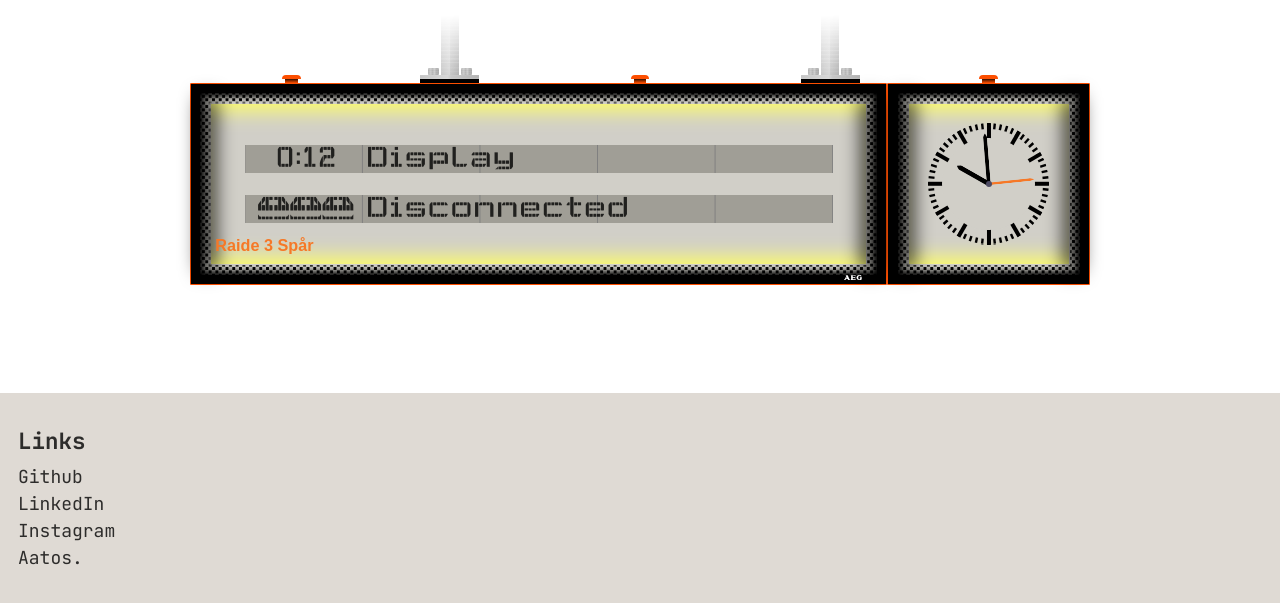
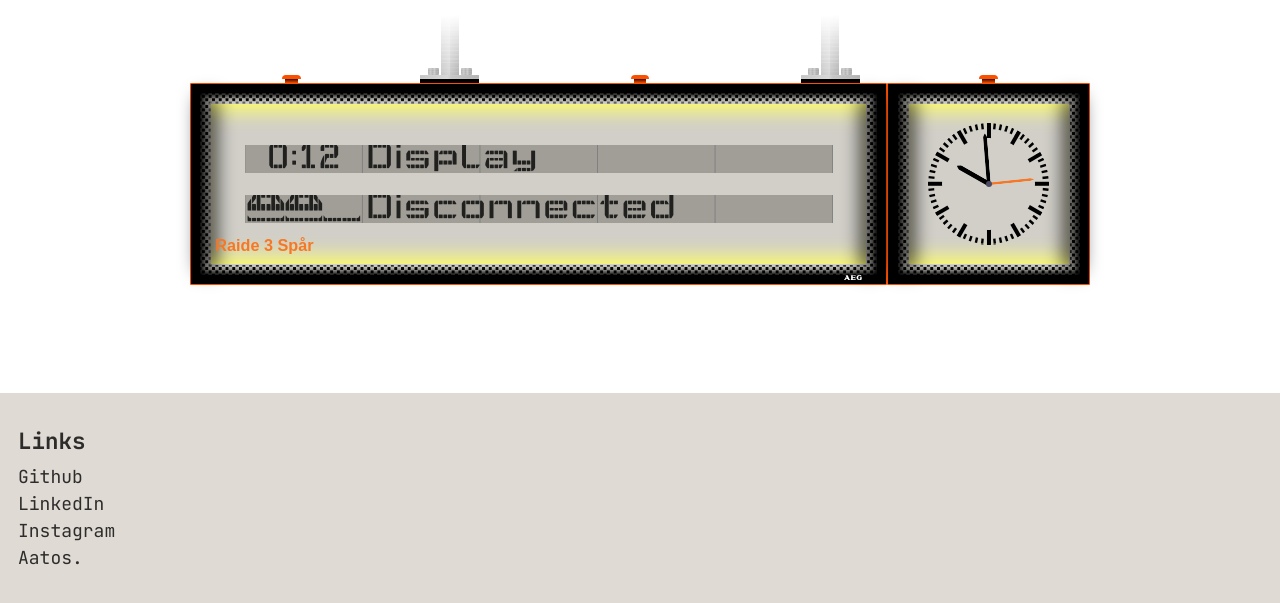
Before and after one commit to sagge/sagge.github.io, a Gatsby site: page /metrodisplay in a window 1280 px wide. Shown: the part 343-946 px from the top of the page. Built offline with nearby package versions, Linux system fonts and the light colour scheme; Gatsby itself is replaced by a stand-in of ours.

Commit message:
font update and other fine tuning

```diff
--- a/package.json
+++ b/package.json
@@ -33,9 +33,9 @@
   "license": "0BSD",
   "scripts": {
     "build": "gatsby build",
-    "develop": "gatsby develop -p 5000",
+    "develop": "gatsby develop -p 5055",
     "format": "prettier --write \"**/*.{js,jsx,ts,tsx,json,md}\"",
-    "start": "gatsby develop -p 5000",
+    "start": "gatsby develop -p 5055",
     "serve": "gatsby serve",
     "clean": "gatsby clean && gh-pages-clean",
     "test": "echo \"Write tests! -> https://gatsby.dev/unit-testing\" && exit 1",
--- a/src/components/metroDisplay/metroDisplay.js
+++ b/src/components/metroDisplay/metroDisplay.js
@@ -171,8 +171,10 @@ const MetroDisplayContainer = styled.div`
   padding-top: 22.522522%;
   align-items: center;
   justify-content: center;
-  font-size: ${props => props.metroDisplayWidth * 0.02555555556}px;
+  font-size: ${props => props.metroDisplayWidth * 0.031}px;
 `
+
+// 28.7
 
 const MetroDisplayFrame = styled.div`
   position: absolute;
@@ -255,6 +257,7 @@ const DisplayRowWrapper = styled.div`
 
 const DisplayRow = styled.div`
   display: flex;
+  position: relative;
   width: ${props => props.metroDisplayWidth * 0.6531531532}px;
   height: ${props => props.metroDisplayWidth * 0.03153153153}px;
 
@@ -278,11 +281,11 @@ const DisplayRow = styled.div`
   }
   .static {
     position: absolute;
-    left: 9.8%;
+    left: 3.7%;
   }
   .narrow {
-    letter-spacing: ${props => props.metroDisplayWidth / -300}px;
-    left: 6.8%;
+    letter-spacing: ${props => props.metroDisplayWidth / -214}px;
+    left: 0%;
   }
 `
 
@@ -390,7 +393,7 @@ const MetroDisplay = ({ topRow, bottomRow }) => {
                 </DisplayRow>
                 <DisplayRow metroDisplayWidth={metroDisplayWidth}>
                   <p className="static narrow">
-                    &#123;&#125;&#123;&#125;&#123;&#125;
+                    &#123;&#125;&#123;&#125;&#124;&#126;
                   </p>
                   <p>{bottomRow}</p>
                 </DisplayRow>
--- a/src/pages/404.js
+++ b/src/pages/404.js
@@ -1,6 +1,6 @@
 import * as React from "react"
 import { Link } from "gatsby"
-import { Navbar, NavbarBrand, Container, Row } from "reactstrap"
+import { Navbar, Container, Row } from "reactstrap"
 
 import Layout from "../components/layout"
 import Seo from "../components/seo"
--- a/src/pages/metrodisplay.js
+++ b/src/pages/metrodisplay.js
@@ -8,7 +8,6 @@ import {
   FormGroup,
   Spinner,
   Navbar,
-  NavbarBrand,
 } from "reactstrap"
 import { Formik, Form } from "formik"
 import { Input } from "formstrap"
```
Also changed, not shown: README.md, src/assets/fonts/metro-font-hki.ttf.
